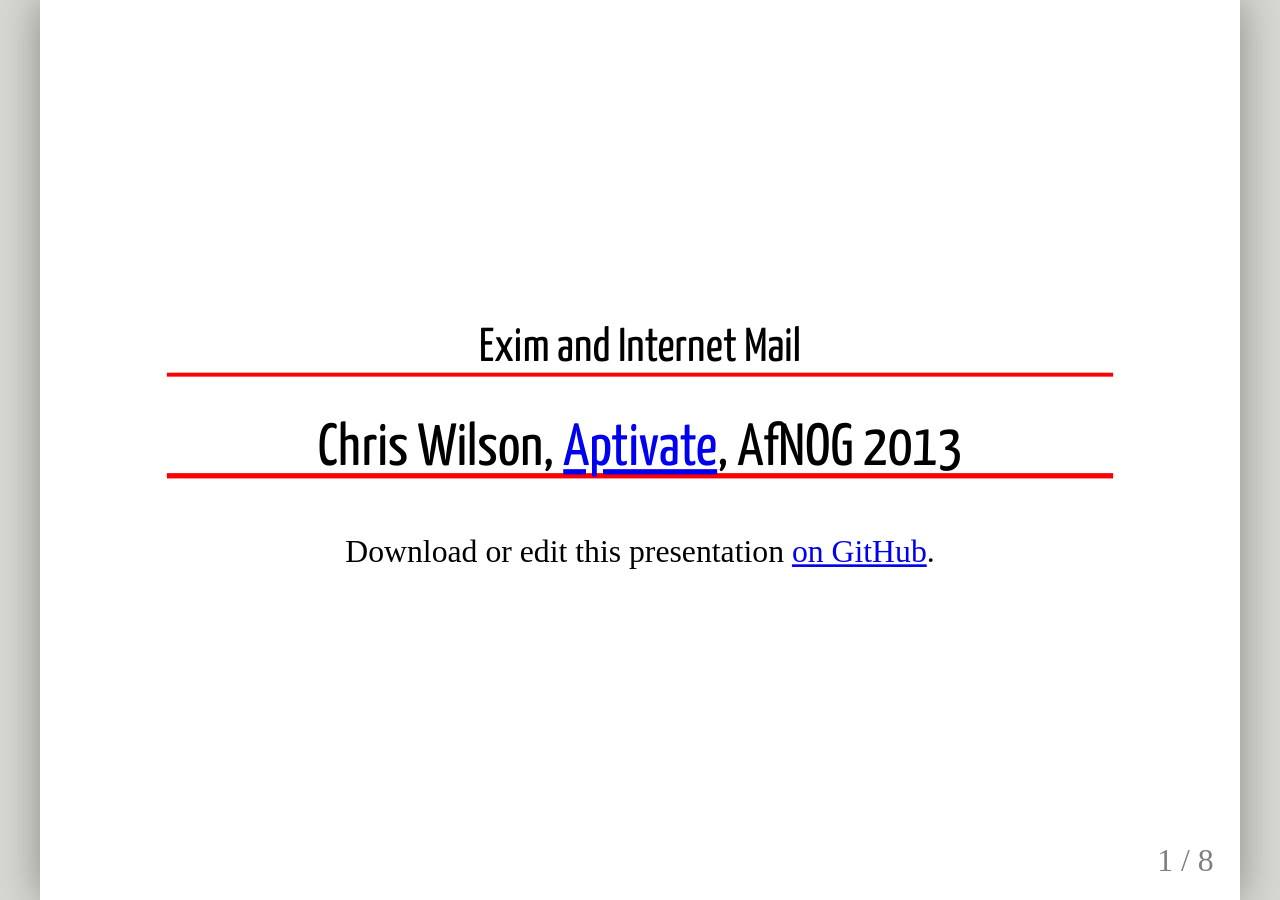
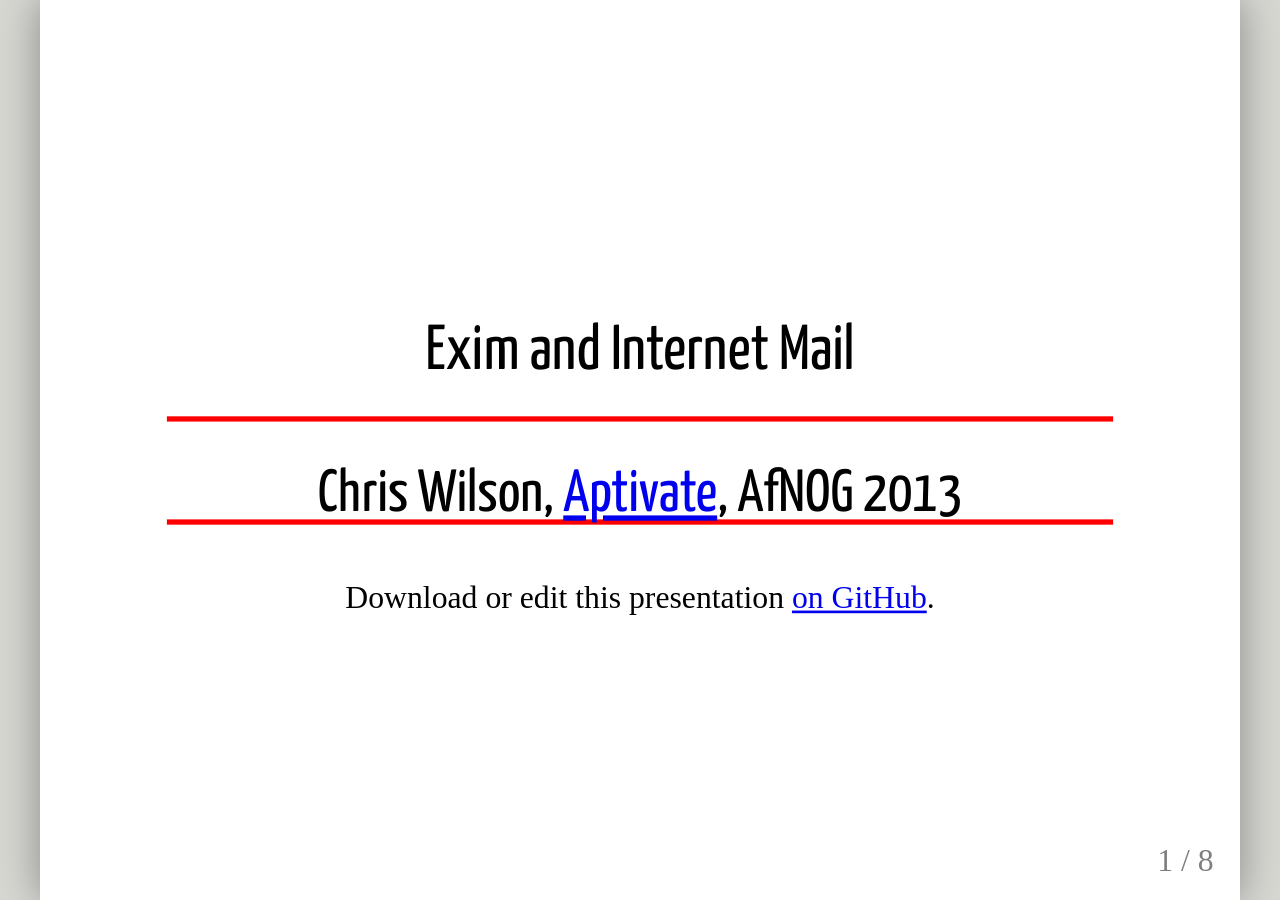
Before and after one commit to afnog/sse, a Jekyll site: the page built from exim/index.md, in a window 1280 px wide. Built offline with Jekyll 4.4.1, drawn with Linux system fonts in a browser that asks for light colours; some web fonts are replaced.

Commit message:
/ ‘_layouts/presentation.html’

```diff
--- a/_layouts/presentation.html
+++ b/_layouts/presentation.html
@@ -63,7 +63,8 @@
 		color: #666;
 	}
 	.remark-slide-content h1 {
-		font-size: 150%;
+		font-size: 200%;
+		line-height: 200%;
 	}
 	.remark-inline-code {
 		padding: 0.5em;
```
